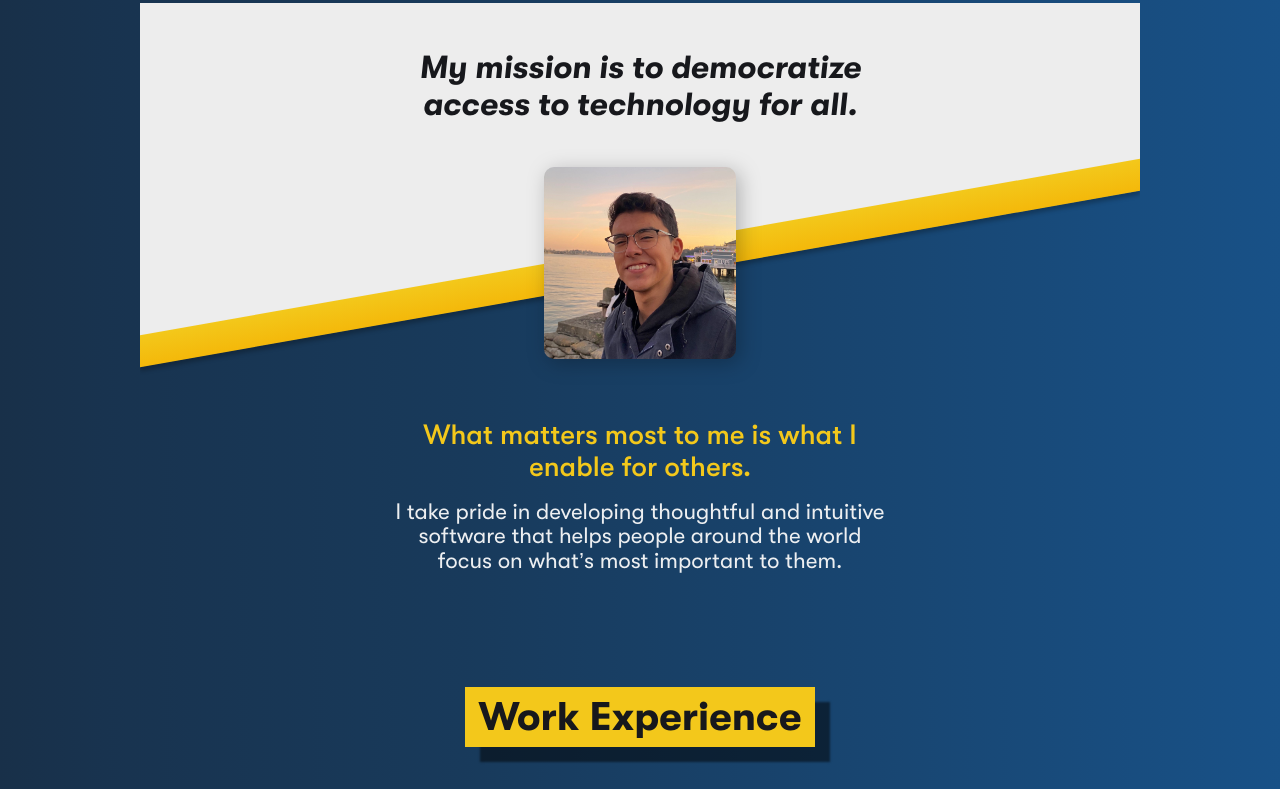
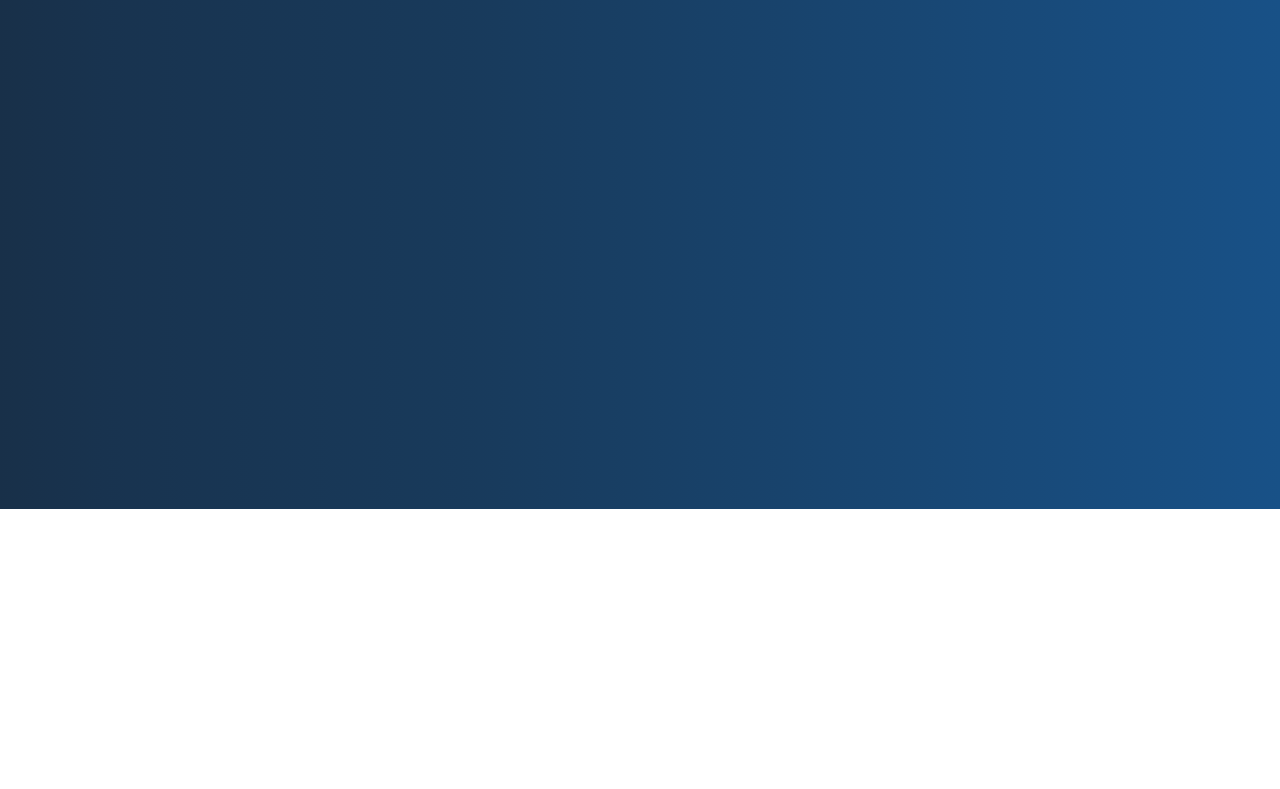
Before and after one commit to elusiveplanet/alexisrenderos.com, a Next.js app in the folder web/: page / in a window 1280 px wide. Shown: the part 291-1080 px from the top of the page. After the commit the page ends 800 px from the top, so only its background shows below. Built offline with nearby package versions, Linux system fonts and the light colour scheme.

Commit message:
Remove temp index changes from remote

```diff
--- a/web/pages/index.tsx
+++ b/web/pages/index.tsx
@@ -1,12 +1,8 @@
 import Link from "next/link";
 import styled from "styled-components";
 import Head from "next/head";
-import useSWR from "swr";
 import { GlobalStyle } from "../styles/styles";
 import { DarkText, HalfShadow, SaffronYellow } from "../utils/colors";
-import AboutMeSectionLarge from "../components/aboutMeLarge";
-import { WorkExperienceTimeline } from "../components/workExperienceTimeline";
-import { ProjectCardCollection } from "../components/projectCardCollection";
 
 // For now defining screen sizes as
 // Desktop: Width > 1280px
@@ -48,24 +44,24 @@ const HeroContent = styled.div`
   max-width: 500px;
 `;
 
-const fetcher = async (
-  input: RequestInfo,
-  init: RequestInit,
-  ...args: any[]
-) => {
-  const res = await fetch(input, init);
-  return res.json();
-};
+// const fetcher = async (
+//   input: RequestInfo,
+//   init: RequestInit,
+//   ...args: any[]
+// ) => {
+//   const res = await fetch(input, init);
+//   return res.json();
+// };
 
 export const Home = (): JSX.Element => {
-  const { data: workExperienceData, error: workExperienceDataError } = useSWR(
-    "/api/getAllVisibleWorkExperience",
-    fetcher
-  );
-  const { data: projectData, error: projectDataError } = useSWR(
-    "/api/getAllVisibleProjects",
-    fetcher
-  );
+  // const { data: workExperienceData, error: workExperienceDataError } = useSWR(
+  //   "/api/getAllVisibleWorkExperience",
+  //   fetcher
+  // );
+  // const { data: projectData, error: projectDataError } = useSWR(
+  //   "/api/getAllVisibleProjects",
+  //   fetcher
+  // );
 
   const temp = 1;
 
@@ -153,17 +149,17 @@ export const Home = (): JSX.Element => {
             </h5>
           </IndexSubtitle>
         </HeroContent>
-        <AboutMeSectionLarge />
 
-        {!!workExperienceData && (
-          <WorkExperienceTimeline workExperienceList={workExperienceData} />
-        )}
-        {!!workExperienceDataError && (
-          <p>Error fetching work experience data...</p>
-        )}
+        {/*<AboutMeSectionLarge />*/}
+        {/*{!!workExperienceData && (*/}
+        {/*  <WorkExperienceTimeline workExperienceList={workExperienceData} />*/}
+        {/*)}*/}
+        {/*{!!workExperienceDataError && (*/}
+        {/*  <p>Error fetching work experience data...</p>*/}
+        {/*)}*/}
 
-        {!!projectData && <ProjectCardCollection projectList={projectData} />}
-        {!!projectDataError && <p>Error fetching project data...</p>}
+        {/*{!!projectData && <ProjectCardCollection projectList={projectData} />}*/}
+        {/*{!!projectDataError && <p>Error fetching project data...</p>}*/}
       </IndexBody>
     </>
   );
```
